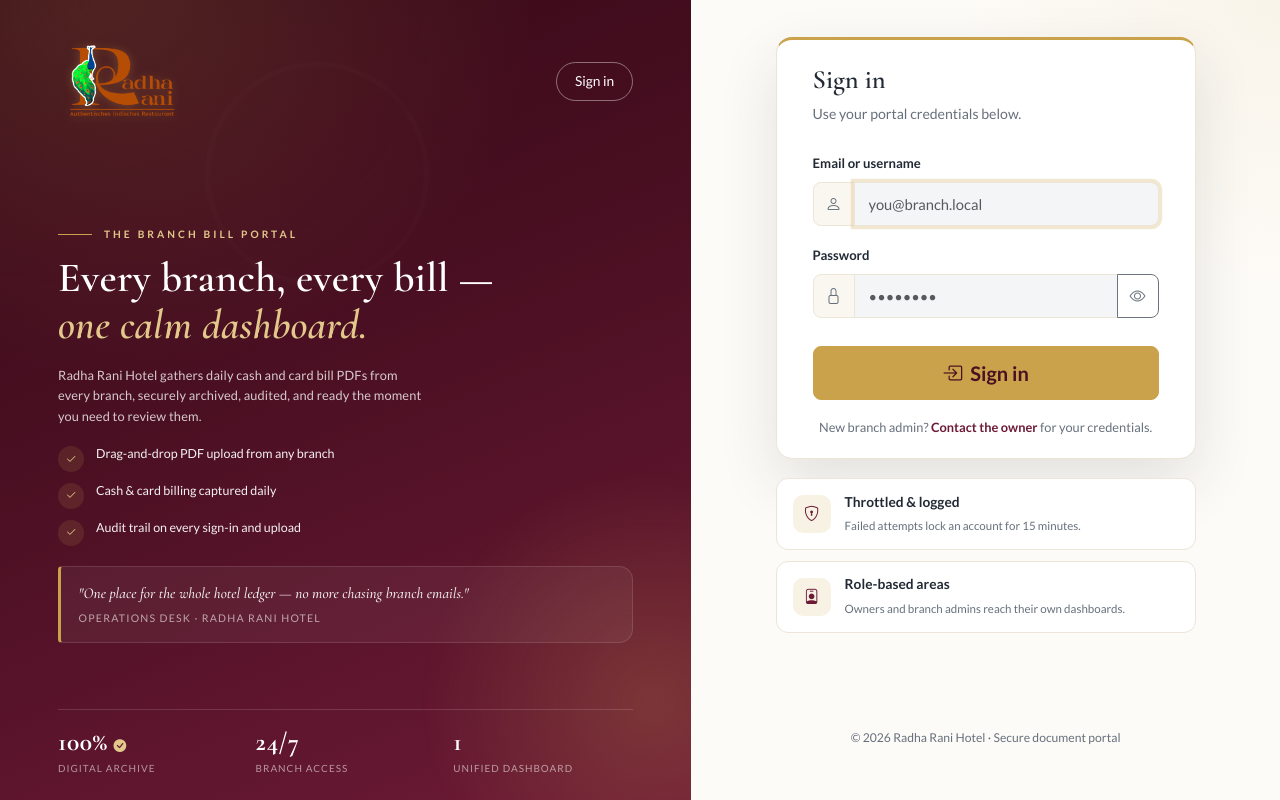
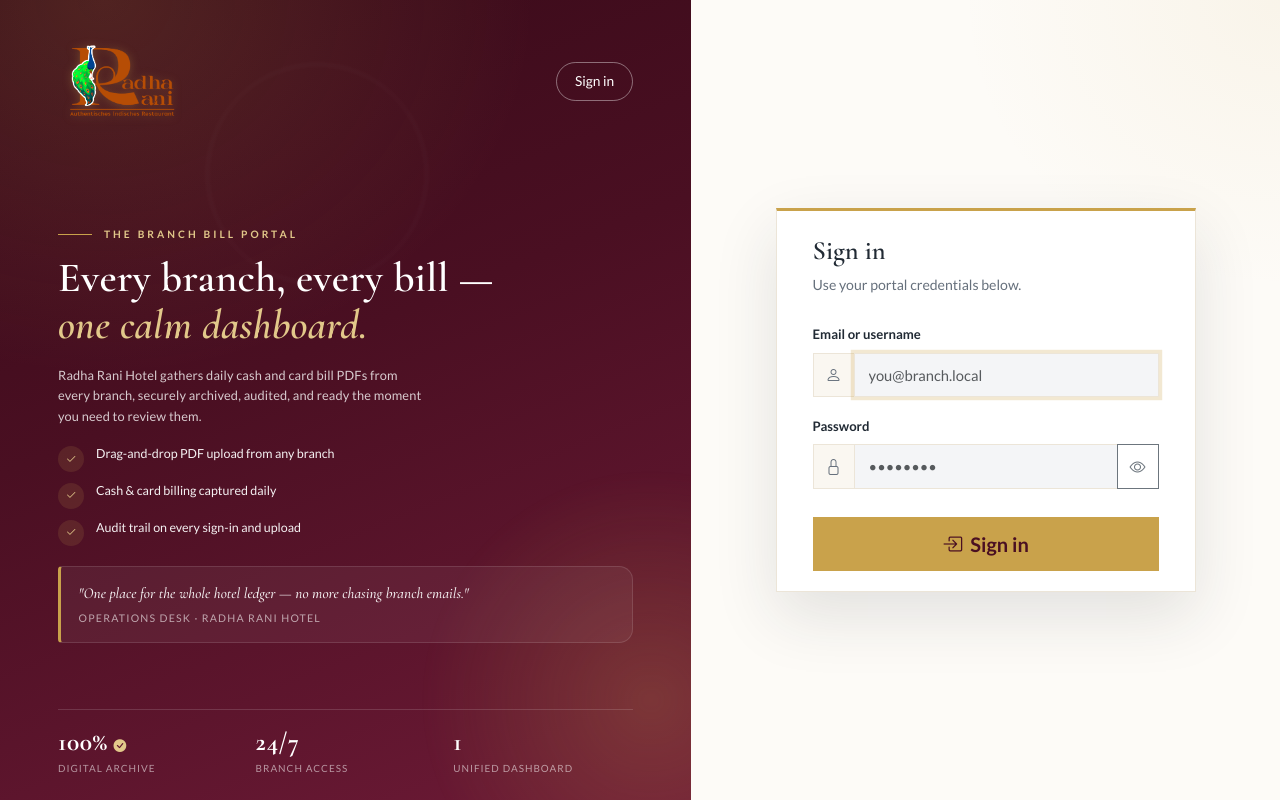
Before and after one commit to developer3circledesigns-commits/radha_rani_billingsoftware, a PHP site: page /login.php in a window 1280 px wide. Run offline with PHP 8.4, Linux system fonts and the light colour scheme.

Commit message:
login pg update

```diff
--- a/public/login.php
+++ b/public/login.php
@@ -270,13 +270,17 @@ if (isPost()) {
             background: #fff;
             border: 1px solid var(--l1-line);
             border-top: 3px solid var(--l1-gold);
-            border-radius: 16px;
+            border-radius: 0;
             box-shadow: 0 24px 60px rgba(33, 42, 52, 0.12);
             padding: clamp(20px, 3.2vh, 38px) 36px clamp(18px, 2.6vh, 32px);
         }
         .l1-card h2 { font-family: "Cormorant Garamond", Georgia, serif; font-size: 1.65rem; font-weight: 600; margin: 0 0 6px; }
         .l1-card-sub { font-size: 0.88rem; color: var(--l1-muted); margin-bottom: 26px; }
         .l1-card .form-label { font-size: 0.82rem; font-weight: 600; }
+        .l1-card .form-control,
+        .l1-card .input-group-text,
+        .l1-card .btn,
+        .l1-card .alert { border-radius: 0; }
         .l1-card .form-control {
             padding: 10px 14px;
             border-color: var(--l1-line);
@@ -446,10 +450,10 @@ if (isPost()) {
             </button>
         </form>
 
-        <p class="l1-help">New branch admin? <a href="<?= url('login.php') ?>">Contact the owner</a> for your credentials.</p>
+        <!-- <p class="l1-help">New branch admin? <a href="<?= url('login.php') ?>">Contact the owner</a> for your credentials.</p> -->
     </div>
 
-    <div class="l1-after">
+    <!-- <div class="l1-after">
         <div class="l1-after-row">
             <i class="bi bi-shield-lock"></i>
             <span><strong>Throttled &amp; logged</strong><small>Failed attempts lock an account for <?= LOGIN_LOCKOUT_MINUTES ?> minutes.</small></span>
@@ -460,7 +464,7 @@ if (isPost()) {
         </div>
     </div>
 
-    <p class="l1-foot">© <?= date('Y') ?> <?= e(APP_ORG) ?> · Secure document portal</p>
+    <p class="l1-foot">© <?= date('Y') ?> <?= e(APP_ORG) ?> · Secure document portal</p> -->
 </main>
 
 <script src="<?= url('assets/js/app.js') ?>"></script>
```
